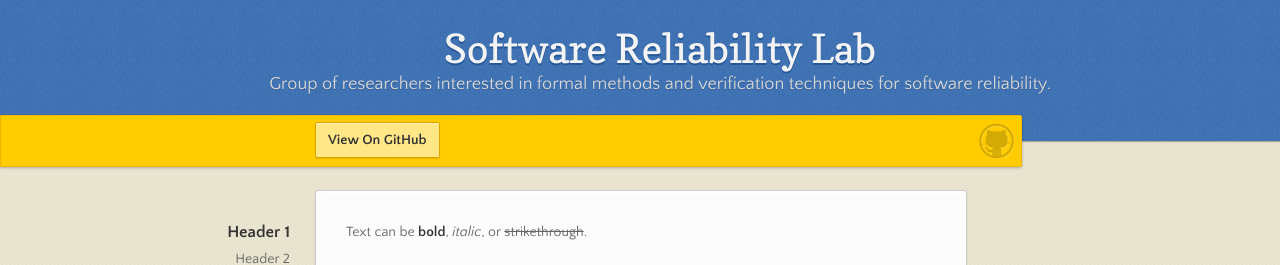
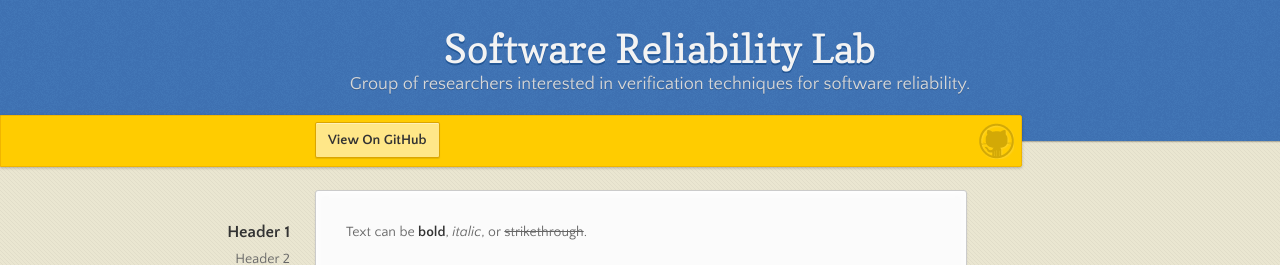
Before and after one commit to sr-lab/sr-lab.github.io.old, a Jekyll site: the page built from index.md, in a window 1280 px wide. Shown: the top 265 px of the page. Built offline with Jekyll 4.4.1, drawn with Linux system fonts in a browser that asks for light colours.

Commit message:
Shorten tagline

```diff
--- a/_config.yml
+++ b/_config.yml
@@ -1,5 +1,5 @@
 title: Software Reliability Lab
-description: Group of researchers interested in formal methods and verification techniques for software reliability.
+description: Group of researchers interested in verification techniques for software reliability.
 show_downloads: false
 google_analytics:
 theme: jekyll-theme-leap-day
```
